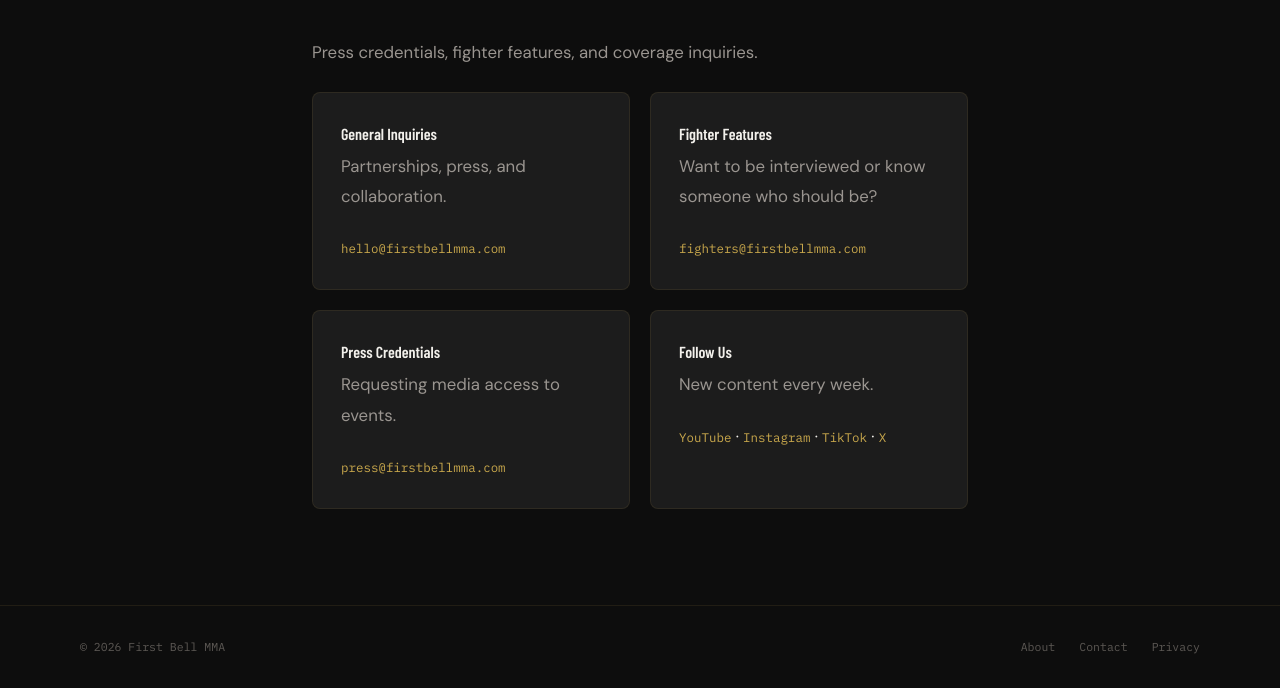
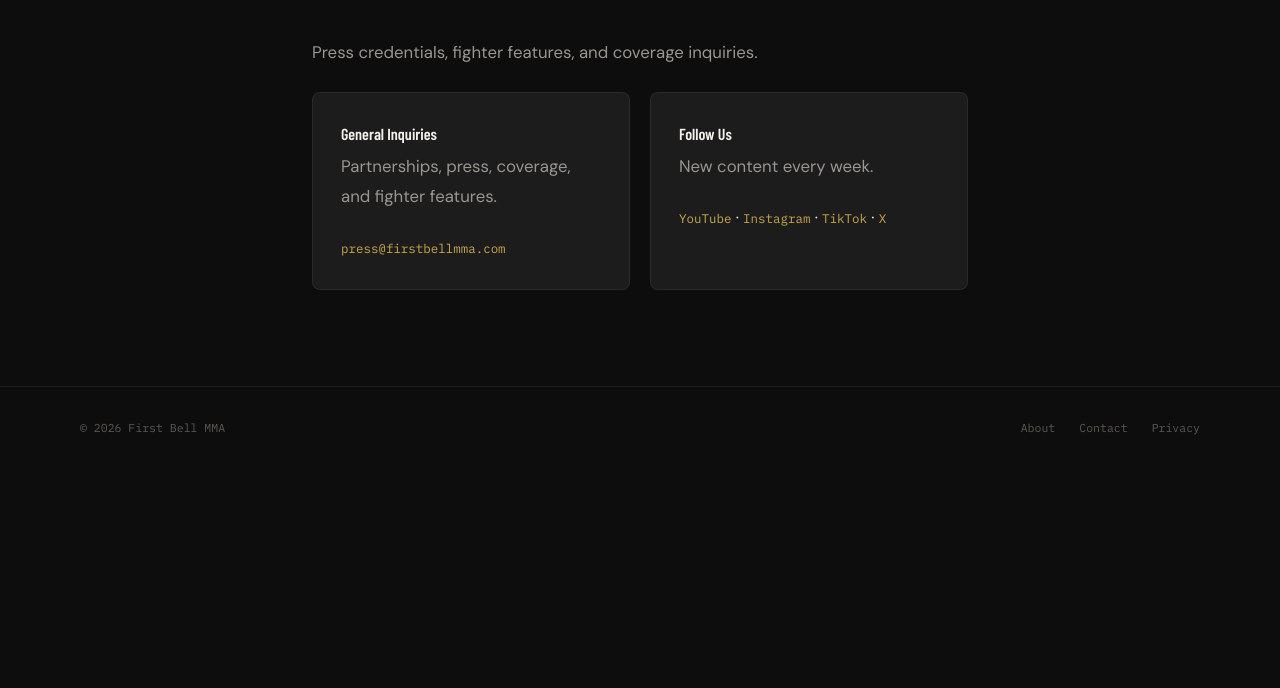
Before and after one commit to torrenbaker/firstbellmma, a plain HTML site: page contact.html in a window 1280 px wide. Shown: the part 187-875 px from the top of the page. After the commit the page ends 800 px from the top, so only its background shows below. Drawn offline with nearby package versions, Linux system fonts and the light colour scheme; a web font is replaced by a local one.

Commit message:
fix fight week styling + consolidate emails

```diff
--- a/contact.html
+++ b/contact.html
@@ -64,17 +64,7 @@
         <div class="contact-grid">
           <div class="contact-card reveal">
             <h2>General Inquiries</h2>
-            <p>Partnerships, press, and collaboration.</p>
-            <a href="mailto:hello@firstbellmma.com">hello@firstbellmma.com</a>
-          </div>
-          <div class="contact-card reveal">
-            <h2>Fighter Features</h2>
-            <p>Want to be interviewed or know someone who should be?</p>
-            <a href="mailto:fighters@firstbellmma.com">fighters@firstbellmma.com</a>
-          </div>
-          <div class="contact-card reveal">
-            <h2>Press Credentials</h2>
-            <p>Requesting media access to events.</p>
+            <p>Partnerships, press, coverage, and fighter features.</p>
             <a href="mailto:press@firstbellmma.com">press@firstbellmma.com</a>
           </div>
           <div class="contact-card reveal">
```
Also changed, not shown: index.html (+1 -11 lines), privacy.html (+1 -1 lines).
